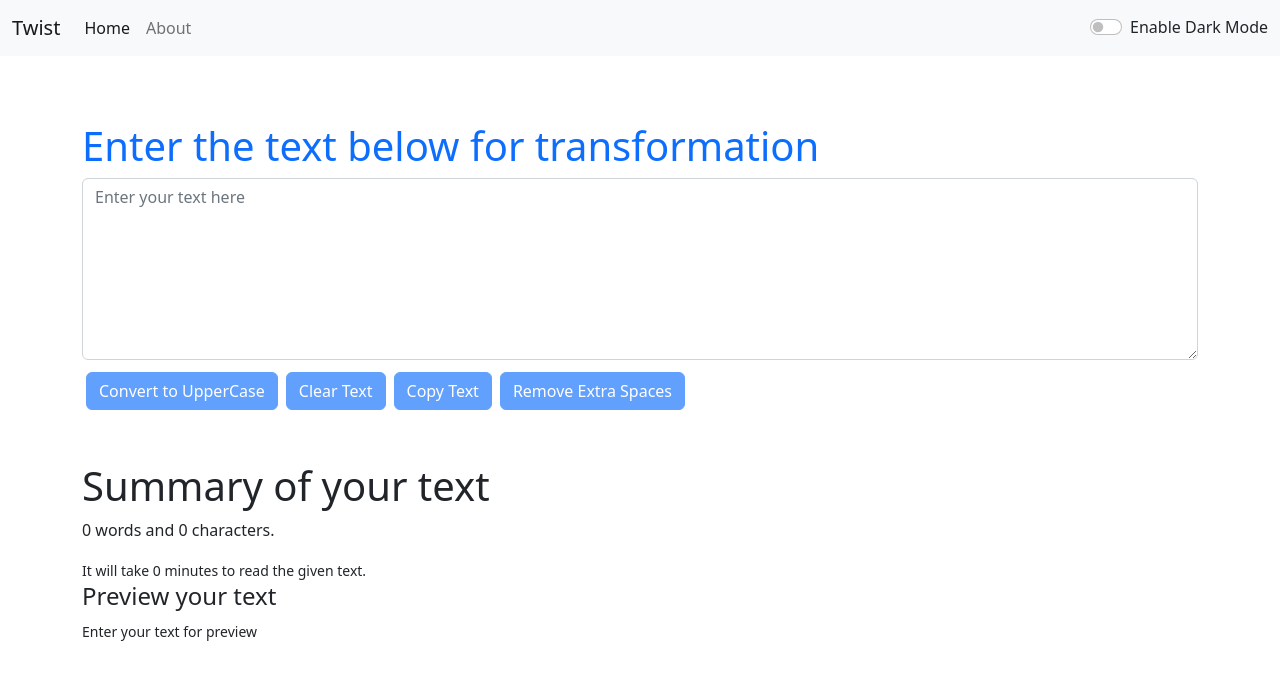
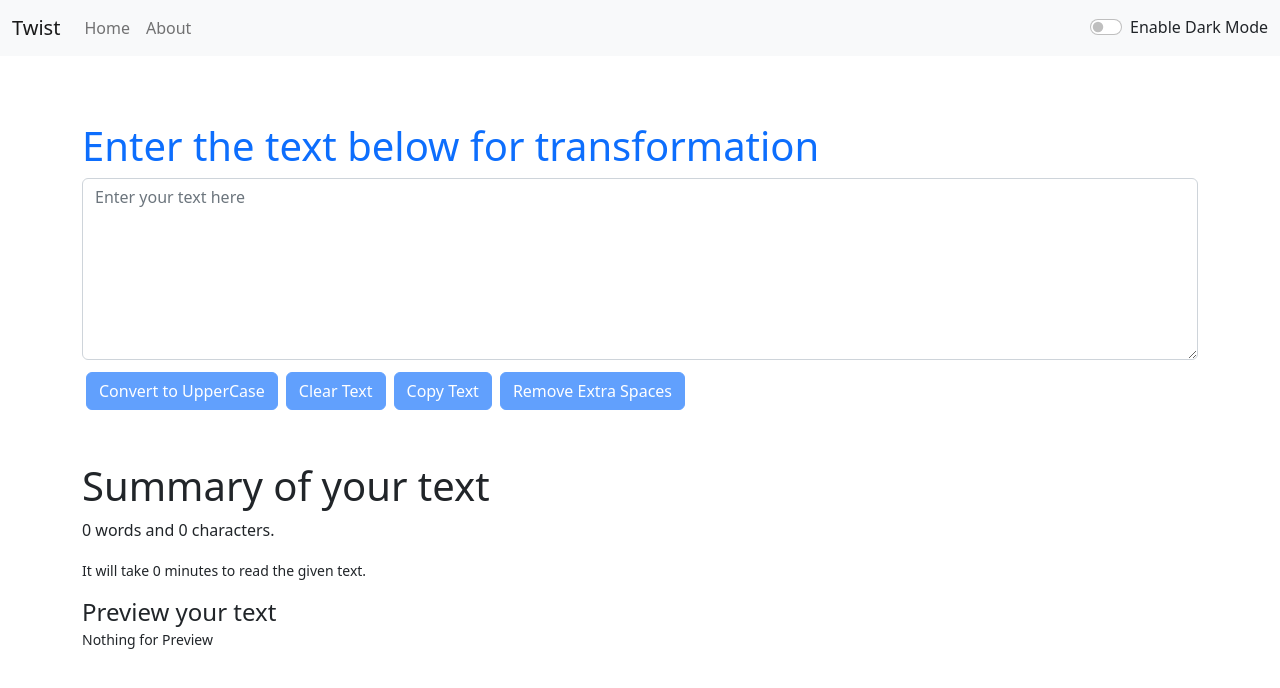
Before and after one commit to mtMirani25/React___Recalled, a React (Create React App) app: page / in a window 1280 px wide. Shown: the top 688 px of the page. Built offline with nearby package versions, Linux system fonts and the light colour scheme.

Commit message:
Tracko is finally finish :)

```diff
--- a/src/components/Navbar.jsx
+++ b/src/components/Navbar.jsx
@@ -26,7 +26,7 @@ const Navbar = (props) => {
           <div className="collapse navbar-collapse" id="navbarSupportedContent">
             <ul className="navbar-nav me-auto mb-2 mb-lg-0">
               <li className="nav-item">
-                <Link className="nav-link active" aria-current="page" to="/">
+                <Link className="nav-link" aria-current="page" to="/">
                   Home
                 </Link>
               </li>
--- a/src/components/TextForm.jsx
+++ b/src/components/TextForm.jsx
@@ -17,25 +17,20 @@ const TextForm = (props) => {
   // function for clear the entered text
   const clrTextHandler = () => {
     setEnteredText("");
-    props.alertShow("All text clear!", "danger");
+    props.alertShow("All inputed text clear!", "danger");
   };
 
   // function for remove the extra spaces
   const removeSpaceHandler = () => {
-    const newText = enteredText.split(/[ ]+/);
+    const newText = enteredText.split(/\s+/);
     setEnteredText(newText.join(" "));
     props.alertShow("Remove all extra spaces successfully!", "primary");
   };
 
   // Function for coping the entire text
   const copyTextCHandler = () => {
-    const inpText = document.getElementById("enteredText");
-    // this select() method used to select the entire text
-    inpText.select();
-    navigator.clipboard.writeText(inpText.value);
-
-    // text not show as blue backgroundColor when we select it
-    document.getSelection().removeAllRanges();
+    // copy all the entered text into clipboard
+    navigator.clipboard.writeText(enteredText);
     props.alertShow("Text is copied successfully!", "success");
   };
 
@@ -96,28 +91,29 @@ const TextForm = (props) => {
         <p>
           {` ${
             enteredText.length > 0
-              ? enteredText.split(" ").filter((index) => {
+              ? enteredText.split(/\s/g).filter((index) => {
                   return index.length !== 0;
                 }).length
               : " 0 "
           }
-          words and ${enteredText.length} characters.`}
+
+          words and ${enteredText.replace(/\s/g, "").length} characters.`}
+          {/* use the /\s/g quantifier to remove all white space from the string */}
         </p>
         <small>
           {`It will take
           ${
-            enteredText.length > 0
-              ? 0.008 * enteredText.split(" ").length
-              : " 0 "
+            0.008 *
+            enteredText.split(" ").filter((index) => {
+              return index.length !== 0;
+            }).length
           }
           minutes to read the given text.`}
         </small>
 
-        <h4>Preview your text</h4>
+        <h4 className="mt-3 mb-0">Preview your text</h4>
         <small>
-          {enteredText.length <= 0
-            ? "Enter your text for preview"
-            : enteredText}
+          {enteredText.length <= 0 ? "Nothing for Preview" : enteredText}
         </small>
       </div>
     </>
```
